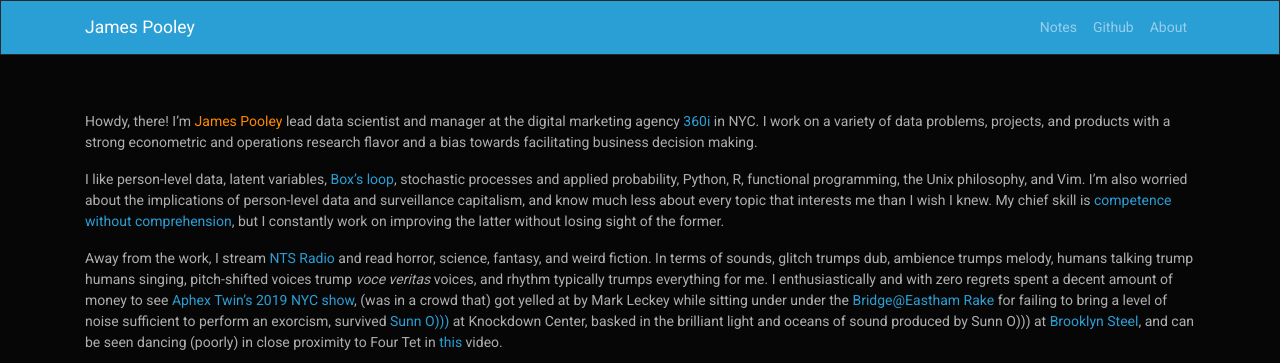
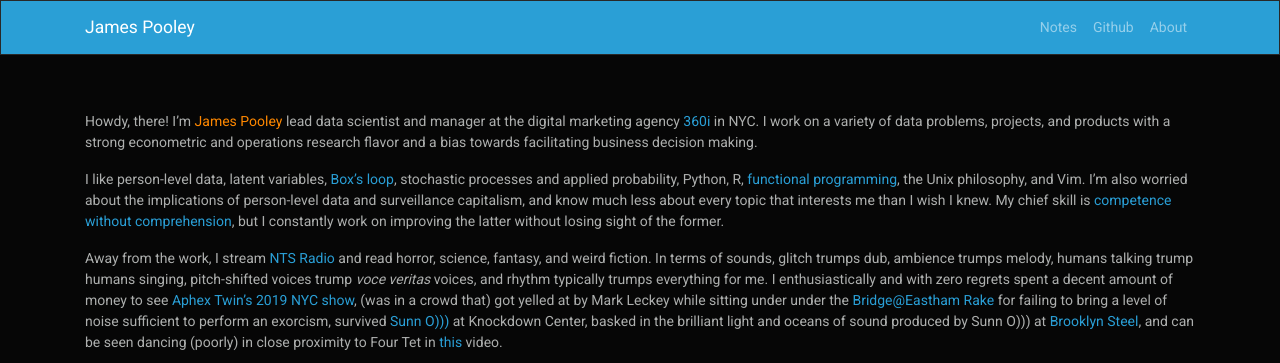
Before and after one commit to jamespooley/archived-jamespooley.github.io, a Jekyll site: the page built from about.md, in a window 1280 px wide. Shown: the top 363 px of the page. Built offline with Jekyll 4.4.1, drawn with Linux system fonts in a browser that asks for light colours; our own code applies the rules of GitHub Pages for plain Markdown files; part of the change alters nothing that is shown.

Commit message:
Add link to tidyverse FP WIP book

```diff
--- a/about.md
+++ b/about.md
@@ -13,7 +13,7 @@ facilitating  business decision making.
 
 I like person-level data, latent variables,
 [Box's loop](http://www.cs.columbia.edu/~blei/papers/Blei2014b.pdf),
-stochastic processes and applied probability, Python, R, functional programming, the Unix philosophy, and Vim.
+stochastic processes and applied probability, Python, R, [functional programming](https://dcl-prog.stanford.edu/), the Unix philosophy, and Vim.
 I'm also worried about the implications of person-level data and surveillance
 capitalism, and know much less about every topic that interests me than I wish I knew.
 My chief skill is [competence without comprehension](https://www.theatlantic.com/technology/archive/2012/06/-a-perfect-and-beautiful-machine-what-darwins-theory-of-evolution-reveals-about-artificial-intelligence/258829/),
```
